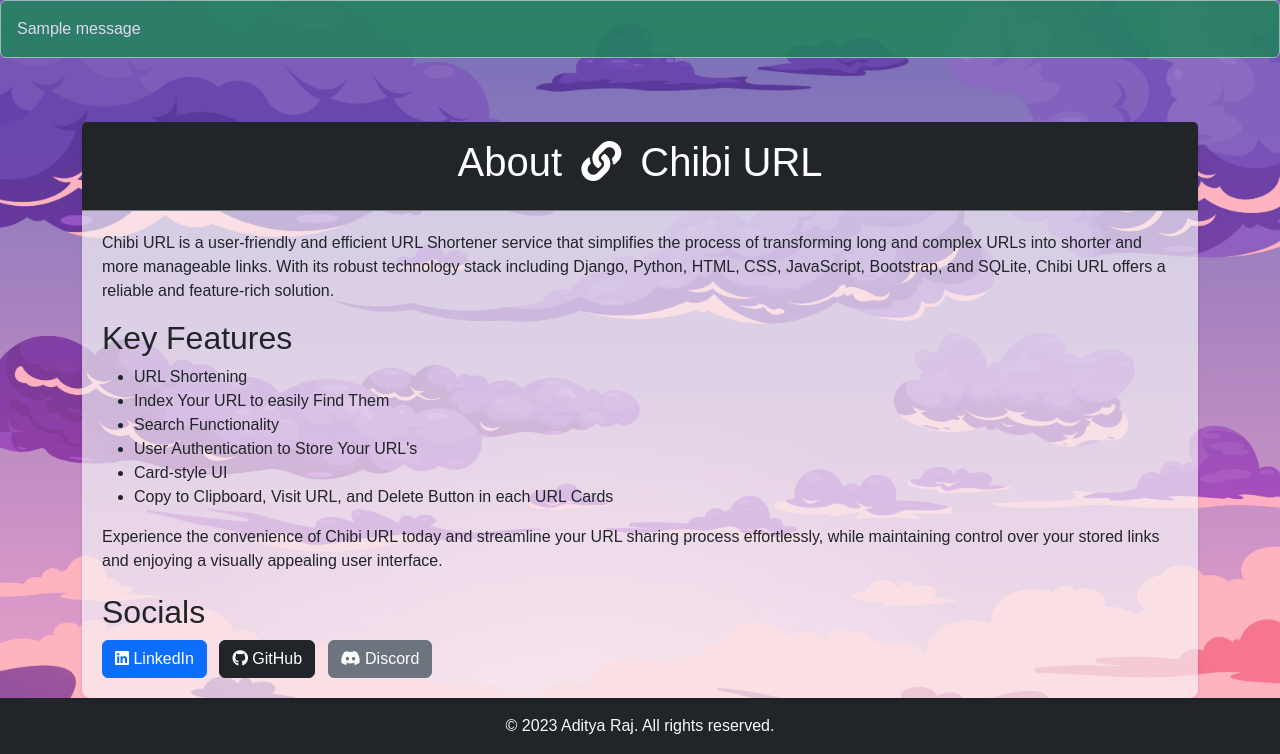
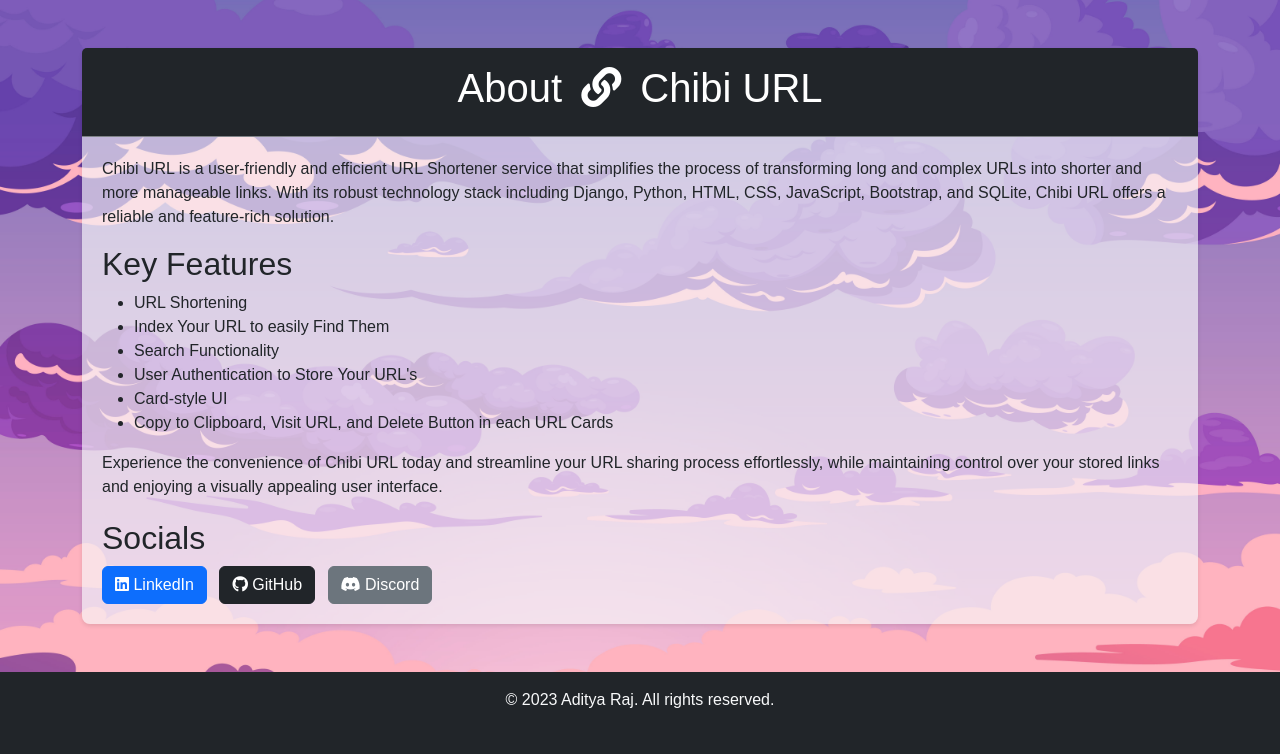
Before and after one commit to EGhost98/Chibi_URL, a Django app: page /a/about in a window 1280 px wide. Shown: the part 72-826 px from the top of the page. After the commit the page ends 780 px from the top, so only its background shows below. Run offline with Django 4.2, Linux system fonts and the light colour scheme; one stand-in notice (Sample message) is shown.

Commit message:
minor changes

```diff
--- a/tinyurl/templates/tinyurl/base.html
+++ b/tinyurl/templates/tinyurl/base.html
@@ -73,13 +73,6 @@
             </div>
         </div>
     </nav>
-    {% if messages %}
-    {% for message in messages %}
-        <div class="alert alert-success bg-success text-light" style="opacity: 0.8;">
-            <p class="mb-0">{{ message }}</p>
-        </div>
-    {% endfor %}
-    {% endif %}
     <div class="content-wrapper flex-grow-1">
         {% block body %} {% endblock body %}
     </div>
```
Also changed, not shown: tinyurl/templates/tinyurl/home.html (+7 -0 lines), db.sqlite3.
